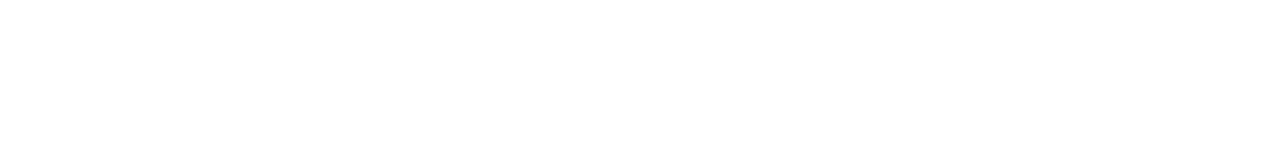
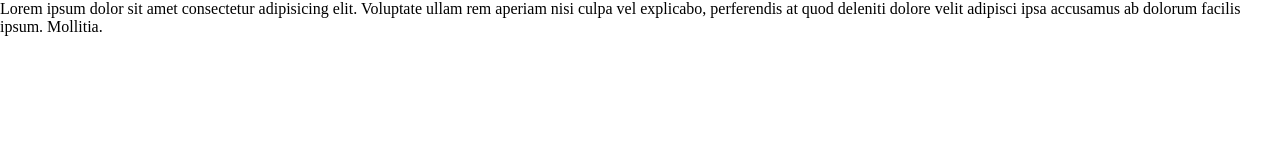
Before and after one commit to Zjuccen/Gitkraken-test, a plain HTML site: page index.html in a window 1280 px wide. Drawn offline with Linux system fonts and the light colour scheme.

Commit message:
Tilføjet p - lorem

```diff
--- a/index.html
+++ b/index.html
@@ -8,6 +8,6 @@
     <link rel="stylesheet" href="style.css">
 </head>
 <body>
-
+    <p>Lorem ipsum dolor sit amet consectetur adipisicing elit. Voluptate ullam rem aperiam nisi culpa vel explicabo, perferendis at quod deleniti dolore velit adipisci ipsa accusamus ab dolorum facilis ipsum. Mollitia.</p>
 </body>
 </html>
```
